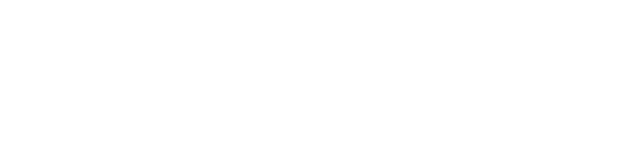
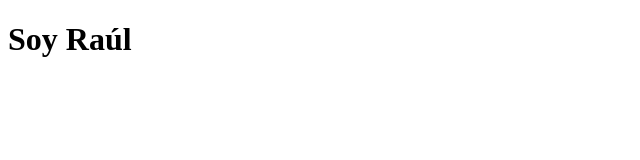
Before and after one commit to TH0RlN/web_daw6, a plain HTML site: page index.html in a window 1280 px wide. Shown: the whole page, without its empty margins (0-640 px from the left). Drawn offline with Linux system fonts and the light colour scheme.

Commit message:
cambio liña 10

```diff
--- a/index.html
+++ b/index.html
@@ -7,6 +7,6 @@
     <title>Document</title>
 </head>
 <body>
-
+    <h1>Soy Raúl</h1>
 </body>
 </html>
```
